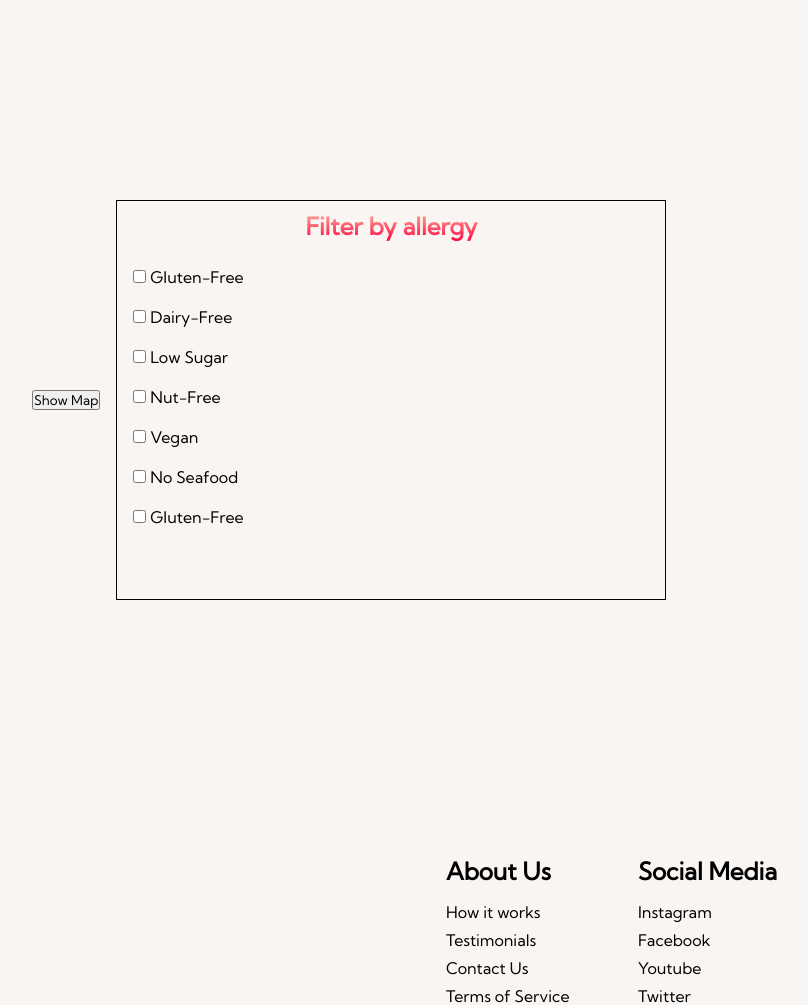
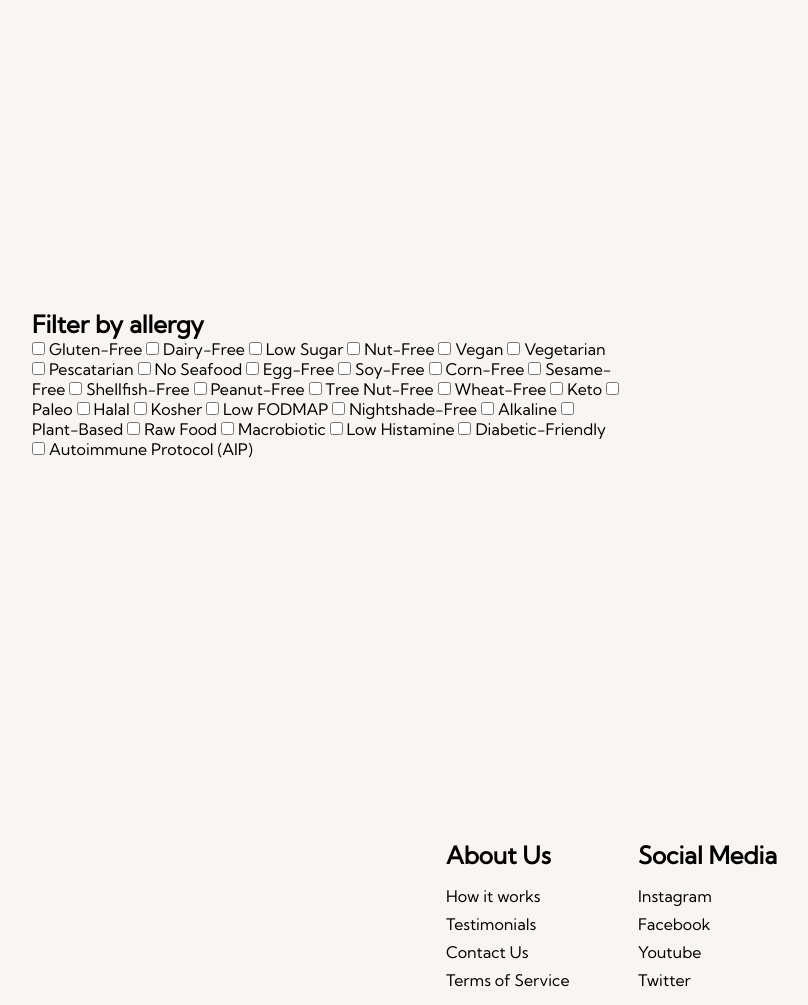
Before and after one commit to LiamMurr/Food_App, a Node server app: page /restaurants in a window 1280 px wide. Shown: the part 190-1195 px from the top of the page, without its empty margins (18-826 px from the left). Run offline with Node 20, Linux system fonts and the light colour scheme; some libraries are stand-ins or nearby versions.

Commit message:
Remove map JS

```diff
--- a/public/javascript/slider.js
+++ b/public/javascript/slider.js
@@ -1,79 +1,6 @@
 "use strict";
 
-let map;
-let markers = [];
 let allRestaurants = []; // Global variable to store all restaurants
-
-// Google Maps Initialization
-function initMap() {
-  const defaultLocation = { lat: -27.4698, lng: 153.0251 };
-
-  map = new google.maps.Map(document.getElementById('map'), {
-    center: defaultLocation,
-    zoom: 12,
-    mapTypeControl: false,
-    streetViewControl: false,
-    fullscreenControl: false
-  });
-
-  // Initially hide the map
-  document.getElementById('map').style.display = 'none';
-}
-
-// Add Markers for Restaurants
-function addRestaurantMarkers(restaurants) {
-  if (!window.google || !window.google.maps) return;
-
-  // Clear existing markers
-  markers.forEach((marker) => marker.setMap(null));
-  markers = [];
-
-  restaurants.forEach((restaurant) => {
-    if (restaurant.coordinates) {
-      const marker = new google.maps.Marker({
-        position: {
-          lat: restaurant.coordinates.latitude,
-          lng: restaurant.coordinates.longitude,
-        },
-        map: map,
-        title: restaurant.name,
-      });
-
-      const infoWindow = new google.maps.InfoWindow({
-        content: `
-          <div class="map-info-window">
-            <h3>${restaurant.name}</h3>
-            <p>${restaurant.cuisine} | ${restaurant.priceRange}</p>
-            <p>Address: ${restaurant.address}</p>
-            <div class="allergy-info">
-              <strong>Allergy Specifications:</strong>
-              <ul>
-                ${Object.entries(restaurant.allergySpecifications)
-                  .map(([key, value]) =>
-                    `<li>${key.replace(/([A-Z])/g, " $1").replace(/^./, (str) => str.toUpperCase())}:
-                    ${value ? "Yes" : "No"}</li>`
-                  )
-                  .join("")}
-              </ul>
-            </div>
-          </div>
-        `,
-      });
-
-      marker.addListener("click", () => {
-        infoWindow.open(map, marker);
-      });
-
-      markers.push(marker);
-    }
-  });
-
-  if (markers.length > 0) {
-    const bounds = new google.maps.LatLngBounds();
-    markers.forEach((marker) => bounds.extend(marker.getPosition()));
-    map.fitBounds(bounds);
-  }
-}
 
 // Restaurant Loading Function
 async function loadRestaurants() {
@@ -87,10 +14,6 @@ async function loadRestaurants() {
     const restaurants = await response.json();
     allRestaurants = restaurants;
     updateRestaurantDisplay(restaurants);
-
-    if (window.google && window.google.maps) {
-      addRestaurantMarkers(restaurants);
-    }
 
     return restaurants;
   } catch (error) {
@@ -131,9 +54,6 @@ function setupAllergyFilter() {
     });
 
     updateRestaurantDisplay(filteredRestaurants);
-    if (window.google && window.google.maps) {
-      addRestaurantMarkers(filteredRestaurants);
-    }
   });
 }
 
@@ -183,25 +103,10 @@ function setupScrolling() {
   });
 }
 
-// Map Toggle Function
-function setupMapToggle() {
-  const mapToggleBtn = document.getElementById("map-toggle-btn");
-  const mapContainer = document.getElementById("map");
-
-  if (!mapToggleBtn || !mapContainer) return;
-
-  mapToggleBtn.addEventListener("click", () => {
-    mapContainer.style.display = mapContainer.style.display === "none" ? "block" : "none";
-    mapToggleBtn.textContent = mapContainer.style.display === "none" ? "Show Map" : "Hide Map";
-  });
-}
-
 // Initialize Everything
-
 document.addEventListener('DOMContentLoaded', () => {
   loadRestaurants().then(() => {
     setupAllergyFilter();
     setupScrolling();
-    setupMapToggle();
   }).catch(error => console.error("Initialization failed:", error));
 });
--- a/public/stylesheets/show.css
+++ b/public/stylesheets/show.css
@@ -89,85 +89,3 @@
     font-family: "Kumbh Sans", serif;
     color: #6a6a6a;
   }
-
-  /*  Map Section ------------------------------------------------- */
-
-  .main__container {
-    margin-top: 16px;
-    background-color: var(--color1);
-    width: 100%;
-    display: flex;
-  }
-
-  #map {
-    position: relative;
-    width: 100%;
-    height: 100%;
-    margin: auto;
-    max-width: 800px;
-    height: 400px;
-    border-radius: 15px;
-    overflow: hidden;
-    box-shadow: 0 4px 8px rgba(0, 0, 0, 0.2);
-  }
-
-  .filter {
-    display: flex;
-    flex-direction: column;
-    row-gap: 10px;
-    margin: 16px;
-    width: 550px;
-    height: 400px;
-    border: 1px solid;
-  }
-
-  .filter h2 {
-    display: flex;
-    justify-content: center;
-    align-items: center;
-    margin-top: 10px;
-    background-color: #ff8177;
-    background-image: linear-gradient(to top, #ff0844 0%, #ffb199 100%);
-    background-size: 100%;
-    -webkit-background-clip: text;
-    -moz-background-clip: text;
-    -webkit-text-fill-color: transparent;
-    -moz-text-fill-color: transparent;
-  }
-
-  #filter-form {
-    display: flex;
-    flex-direction: column;
-    row-gap: 20px;
-    margin: 16px;
-  }
-
-  /* Mobile Responsive */
-
-  /* Change to map styles */
-  @media screen and (max-width: 768px) {
-    .main__container {
-      background-color: var(--color1);
-      display: grid;
-      grid-template-columns: auto;
-      align-items: center;
-      justify-self: center;
-      width: 100%;
-      margin: 0 auto;
-      height: 90vh;
-    }
-  }
-
-  @media screen and (max-width: 500px) {
-    /*480px*/
-    .main__container {
-      background-color: var(--color1);
-    }
-
-    #map {
-      height: 600px;
-      width: 90%;
-      margin: auto;
-      border-radius: 10px;
-    }
-  }
--- a/views/restaurants/show.ejs
+++ b/views/restaurants/show.ejs
@@ -1,6 +1,6 @@
 <% layout('layouts/boilerplate') %>
 
-<!-- Map and Filter Section-->
+<!-- Filter Section-->
 
     <div class="listings">
         <div class="btn-holder">
@@ -16,8 +16,6 @@
 
 
       <main class="main__container">
-        <button id="map-toggle-btn">Show Map</button>
-        <div id="map"></div>
         <div class="filter">
           <h2>Filter by allergy</h2>
           <form id="filter-form">
@@ -42,12 +40,101 @@
               Vegan
             </label>
             <label>
-              <input type="checkbox" name="diet" value="vegan" />
+              <input type="checkbox" name="diet" value="vegetarian" />
+              Vegetarian
+            </label>
+            <label>
+              <input type="checkbox" name="diet" value="pescatarian" />
+              Pescatarian
+            </label>
+            <label>
+              <input type="checkbox" name="diet" value="no-seafood" />
               No Seafood
             </label>
             <label>
-              <input type="checkbox" name="diet" value="vegan" />
-              Gluten-Free
+              <input type="checkbox" name="diet" value="egg-free" />
+              Egg-Free
+            </label>
+            <label>
+              <input type="checkbox" name="diet" value="soy-free" />
+              Soy-Free
+            </label>
+            <label>
+              <input type="checkbox" name="diet" value="corn-free" />
+              Corn-Free
+            </label>
+            <label>
+              <input type="checkbox" name="diet" value="sesame-free" />
+              Sesame-Free
+            </label>
+            <label>
+              <input type="checkbox" name="diet" value="shellfish-free" />
+              Shellfish-Free
+            </label>
+            <label>
+              <input type="checkbox" name="diet" value="peanut-free" />
+              Peanut-Free
+            </label>
+            <label>
+              <input type="checkbox" name="diet" value="tree-nut-free" />
+              Tree Nut-Free
+            </label>
+            <label>
+              <input type="checkbox" name="diet" value="wheat-free" />
+              Wheat-Free
+            </label>
+            <label>
+              <input type="checkbox" name="diet" value="keto" />
+              Keto
+            </label>
+            <label>
+              <input type="checkbox" name="diet" value="paleo" />
+              Paleo
+            </label>
+            <label>
+              <input type="checkbox" name="diet" value="halal" />
+              Halal
+            </label>
+            <label>
+              <input type="checkbox" name="diet" value="kosher" />
+              Kosher
+            </label>
+            <label>
+              <input type="checkbox" name="diet" value="fodmap-friendly" />
+              Low FODMAP
+            </label>
+            <label>
+              <input type="checkbox" name="diet" value="nightshade-free" />
+              Nightshade-Free
+            </label>
+            <label>
+              <input type="checkbox" name="diet" value="alkaline" />
+              Alkaline
+            </label>
+            <label>
+              <input type="checkbox" name="diet" value="plant-based" />
+              Plant-Based
+            </label>
+            <label>
+              <input type="checkbox" name="diet" value="raw-food" />
+              Raw Food
+            </label>
+            <label>
+              <input type="checkbox" name="diet" value="macrobiotic" />
+              Macrobiotic
+            </label>
+            <label>
+              <input type="checkbox" name="diet" value="low-histamine" />
+              Low Histamine
+            </label>
+            <label>
+              <input type="checkbox" name="diet" value="diabetic-friendly" />
+              Diabetic-Friendly
+            </label>
+            <label>
+              <input type="checkbox" name="diet" value="autoimmune-protocol" />
+              Autoimmune Protocol (AIP)
             </label>
           </form>
         </div>
+      </main>
```
